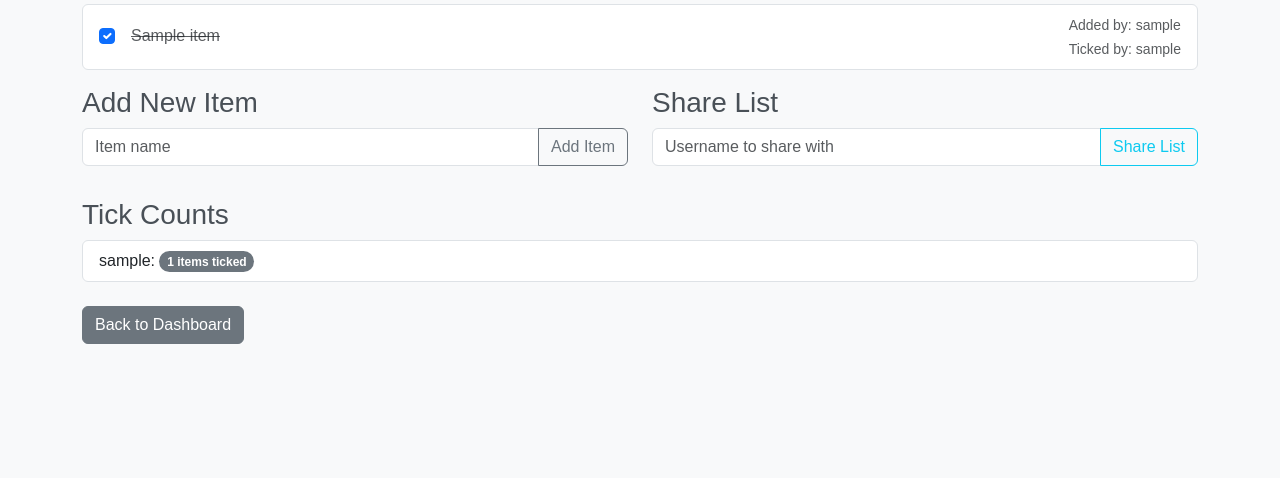
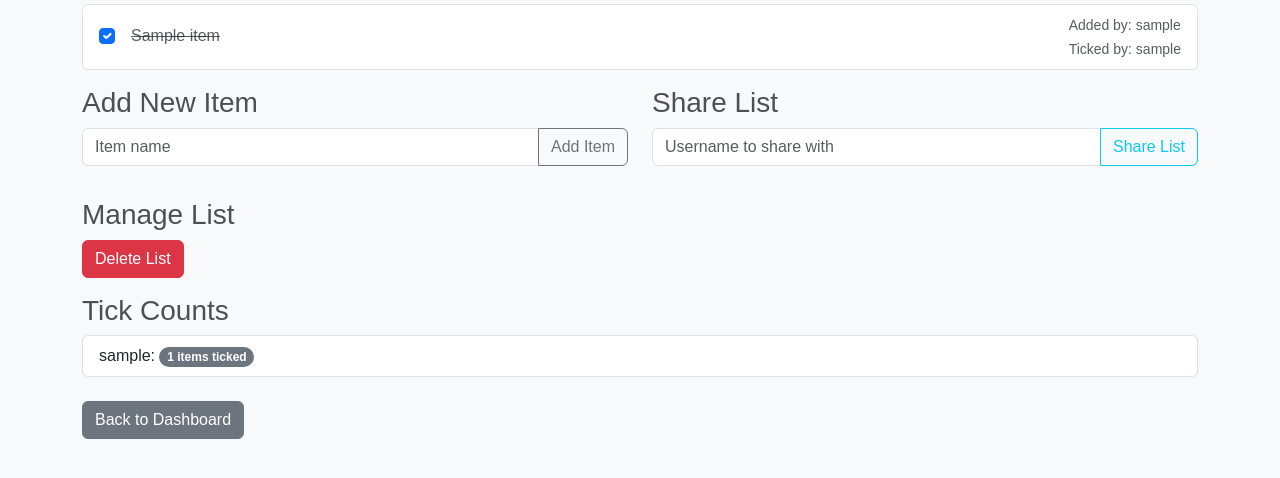
Before and after one commit to rsipso/DBWE, a Flask app: page /list/1 in a window 1280 px wide. Shown: the part 234-712 px from the top of the page. Run offline with Flask 3, Linux system fonts and the light colour scheme; a user stored in the database is signed in; tables that the repository leaves empty hold one stand-in row (values such as "Sample post").

Commit message:
Adding list delete function

```diff
--- a/routes/list_routes.py
+++ b/routes/list_routes.py
@@ -27,6 +27,20 @@ def create_list():
         flash('Your list has been created!', 'success')
         return redirect(url_for('list.index'))
     return render_template('create_list.html', form=form, title='Create New List')
+
+@list_bp.route('/list/<int:list_id>/delete', methods=['POST']) # New route for deleting lists, POST method
+@login_required
+def delete_list(list_id):
+    list_obj = List.query.get_or_404(list_id)
+
+    if list_obj.creator != current_user: # Authorization check: only creator can delete
+        flash("You are not authorized to delete this list.", 'danger')
+        return redirect(url_for('list.list_detail', list_id=list_id)) # Or redirect to dashboard, as you prefer
+
+    db.session.delete(list_obj) # Delete the list (cascades will delete items, participants)
+    db.session.commit()
+    flash(f'List "{list_obj.name}" has been deleted.', 'success')
+    return redirect(url_for('list.index')) # Redirect to dashboard after deletion
 
 @list_bp.route('/list/<int:list_id>', methods=['GET', 'POST'])
 @login_required
--- a/templates/list_detail.html
+++ b/templates/list_detail.html
@@ -65,6 +65,12 @@
         </div>
     </div>
 
+    {% if list.creator == current_user %} {# Conditionally show delete button only for creator #}
+    <h3>Manage List</h3>
+    <form method="POST" action="{{ url_for('list.delete_list', list_id=list.id) }}" onsubmit="return confirm('Are you sure you want to delete this list and all its items? This action cannot be undone.');">
+        <button type="submit" class="btn btn-danger mb-3">Delete List</button>
+    </form>
+    {% endif %}
 
     {% if tick_counts %}
     <div class="row">
```
